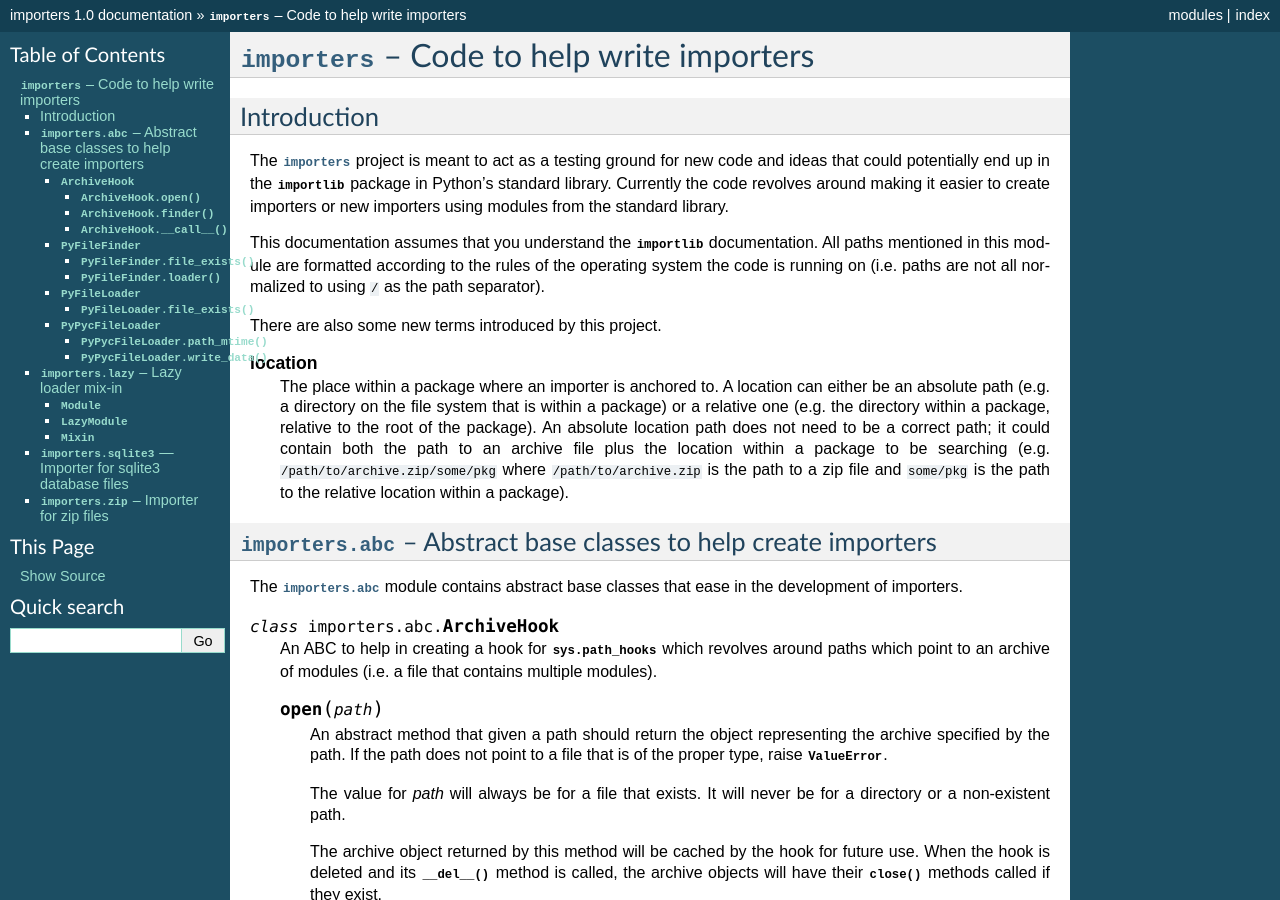
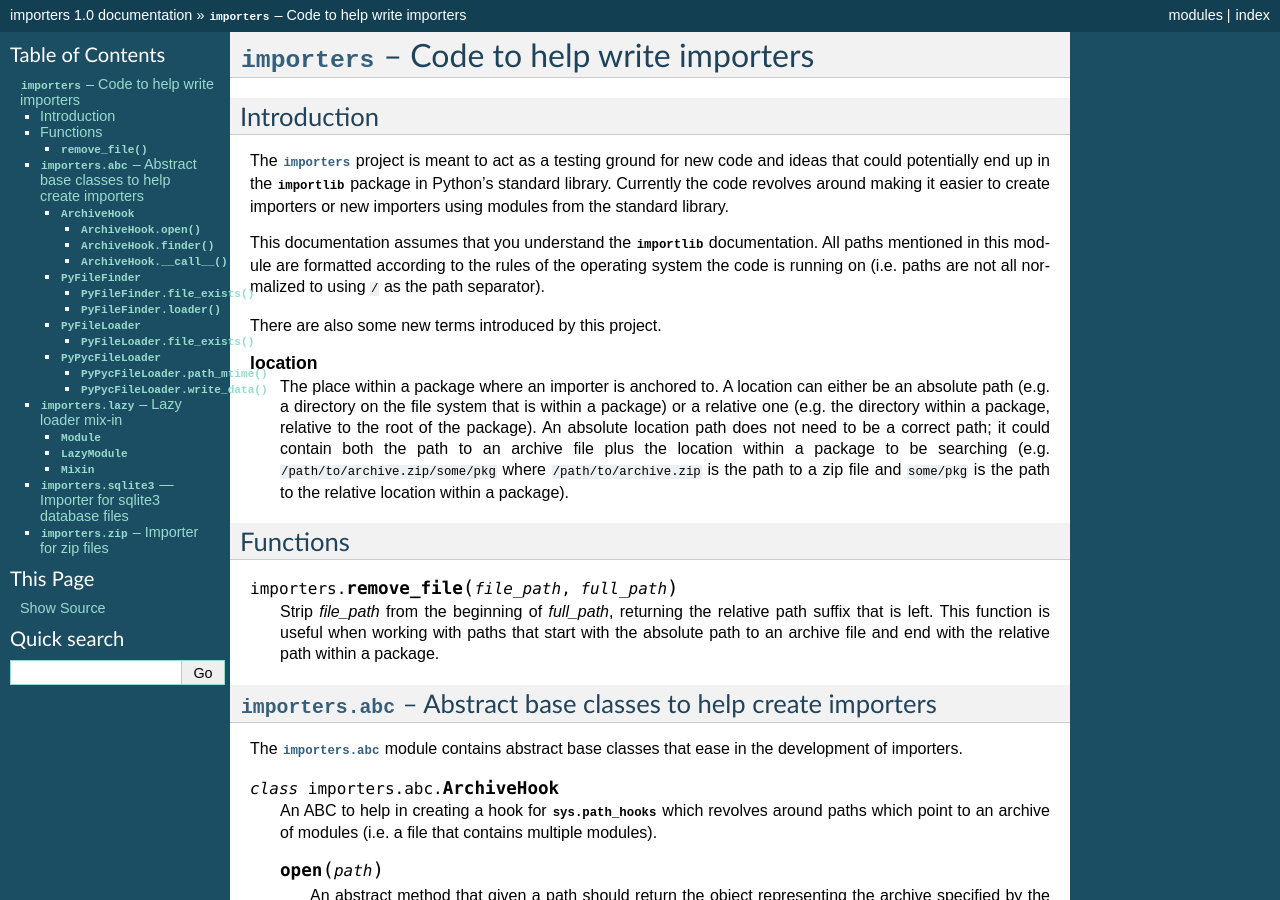
Before and after one commit to google-code-export/importers, a Sphinx documentation site: the page built from docs/index.rst, in a window 1280 px wide and 900 px high. Built offline with Sphinx 7.4.7, drawn with Linux system fonts in a browser that asks for light colours; cross-references to code outside the pages are shown as plain code.

Commit message:
Doc remove_file().

```diff
--- a/docs/index.rst
+++ b/docs/index.rst
@@ -41,6 +41,17 @@ There are also some new terms introduced by this project.
         (e.g. ``/path/to/archive.zip/some/pkg`` where ``/path/to/archive.zip``
         is the path to a zip file and ``some/pkg`` is the path to the relative
         location within a package).
+
+
+Functions
+---------
+
+.. function:: remove_file(file_path, full_path)
+
+    Strip *file_path* from the beginning of *full_path*, returning the relative
+    path suffix that is left. This function is useful when working with paths
+    that start with the absolute path to an archive file and end with the
+    relative path within a package.
 
 
 :mod:`importers.abc` -- Abstract base classes to help create importers
```
